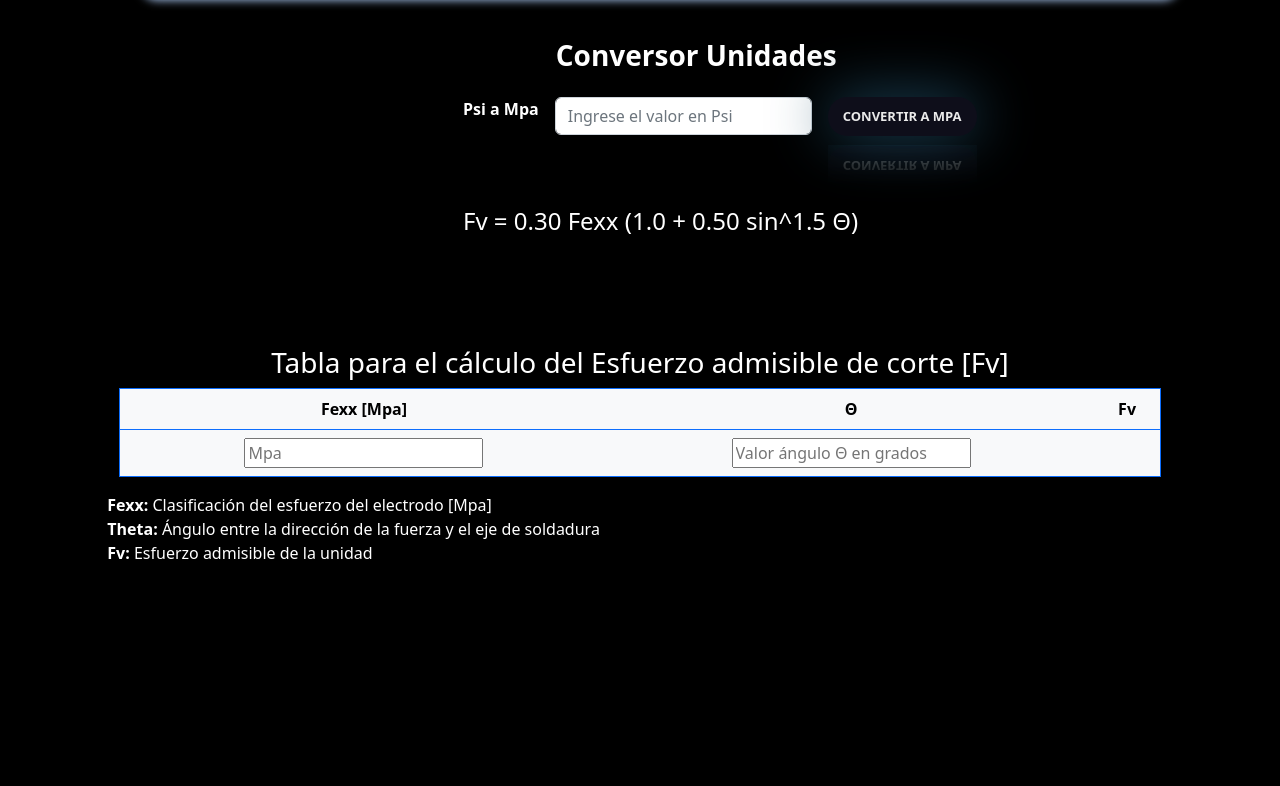
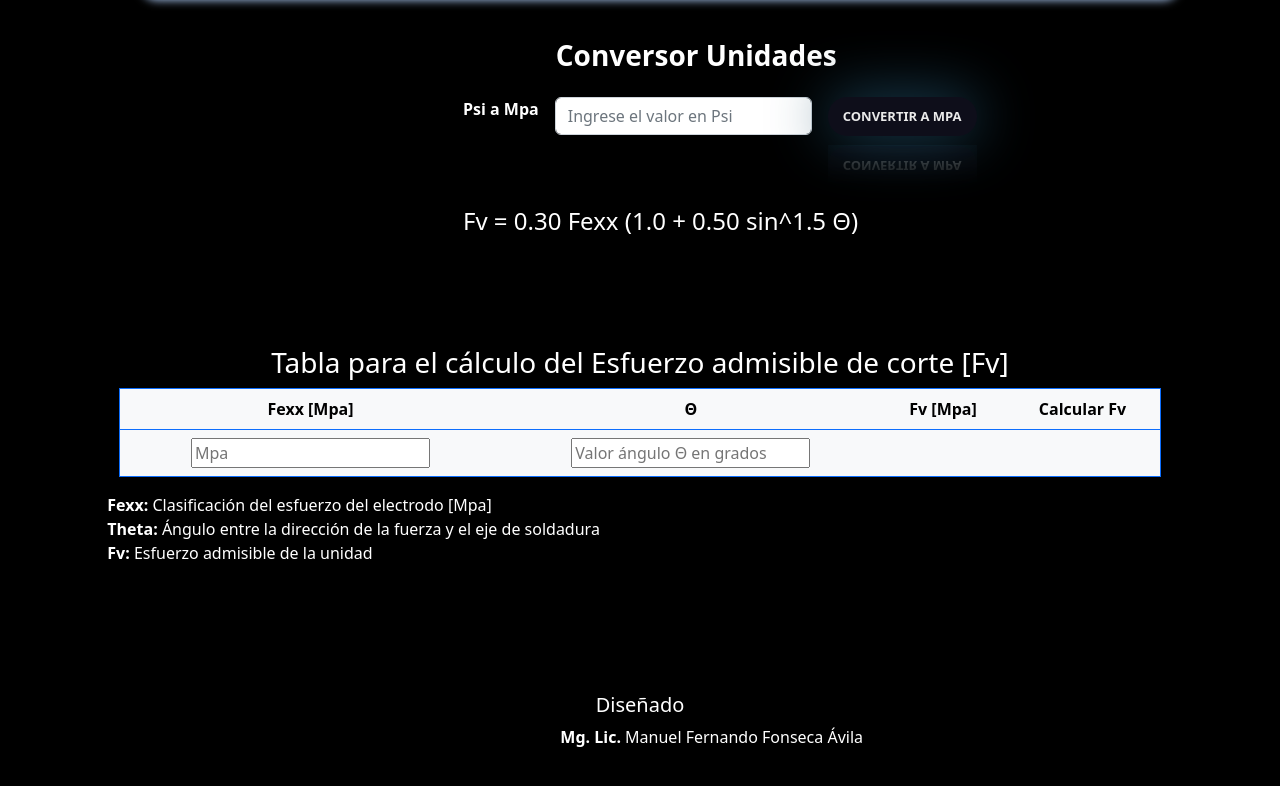
Before and after one commit to Manuelfsk/AWS_D1.1, an Angular app: page / in a window 1280 px wide. Shown: the part 665-1451 px from the top of the page. Built offline with nearby package versions, Linux system fonts and the light colour scheme.

Commit message:
Diseño de footer y ajuste de campo fv

```diff
--- a/src/app/app.component.html
+++ b/src/app/app.component.html
@@ -102,7 +102,8 @@
                 <tr>
                   <th scope="col ">Fexx [Mpa]</th>
                   <th scope="col">Θ</th>
-                  <th scope="col">Fv</th>
+                  <th acope="col">Fv [Mpa]</th>
+                  <th scope="col">Calcular Fv</th>
                 </tr>
               </thead>
               <tbody>
@@ -123,6 +124,9 @@
                         <b>Campo ángulo <b>theta</b> es obligatorio</b>
                       </div>
                     </div>
+                  </td>
+                  <td>
+                    {{resultadoFv}}
                   </td>
                   <td>
                     <div class="col-auto">
@@ -170,6 +174,12 @@
 
 <br> <br>
 <footer>
-
+<div class="parent-footer">
+  <div class=" grid-footer">
+    <h5>Diseñado</h5>
+    <div class="foot-nombre"><b>Mg. Lic.</b> Manuel Fernando Fonseca Ávila</div>
+    <br><br>
+  </div >
+</div>
 
 </footer>
--- a/src/styles.css
+++ b/src/styles.css
@@ -35,7 +35,8 @@ h3 {
     color: white;
 }
 
-h4 {
+h4,
+h5 {
     text-align: center;
     color: rgb(255, 255, 255);
 }
@@ -87,7 +88,7 @@ h4 {
 .parent {
     display: grid;
     grid-template-columns: repeat(12, 1fr);
-    grid-template-rows: repeat(5, 1fr);
+    grid-template-rows: repeat(4, 1fr);
     gap: 8px;
 }
 
@@ -130,3 +131,32 @@ h4 {
 .div1-unidades {
     margin-left: 13%;
 }
+
+/* footer */
+.parent-footer{
+    display: grid;
+    grid-template-columns: repeat(12, 1fr);
+    grid-template-rows: repeat(1, 1fr);
+    gap: 8px;
+}
+.grid-footer{
+    grid-column: span 2 / span 2;
+    grid-column-start: 6
+}
+.foot-nombre {
+    width: 350px;
+    color: white;
+    text-align: center;
+    transition: 0.5s ease-in-out;
+
+}
+
+.foot-nombre:hover {
+    padding: 5px;
+    border-radius: 10px;
+    margin-left: 10px;
+    font-weight: 500;
+    -webkit-box-shadow: 5px 5px 12px -9px rgba(199,224,252,1);
+    -moz-box-shadow: 5px 5px 12px -9px rgba(199,224,252,1);
+    box-shadow: 5px 5px 12px -9px rgba(199,224,252,1);
+}
```
Also changed, not shown: 5 other files (tests, documents, lock files or other folders).
